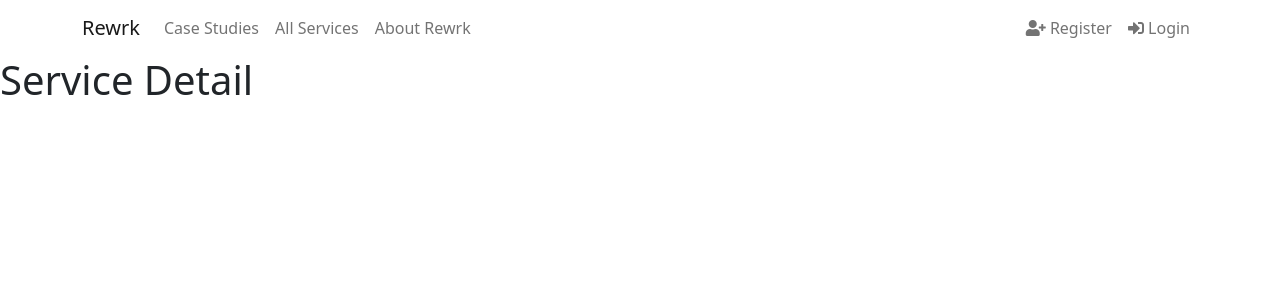
After one commit to Aoibhinn/Rewrk_MS4, a Django app: a page that uses templates/service.html in a window 1280 px wide. The commit adds this page. Shown: the top 300 px of the page. Run offline with Django 3.2, Linux system fonts and the light colour scheme; tables that the repository leaves empty hold one stand-in row (values such as "Sample post").

Commit message:
create servicedetail view and url and link to services.html file

```diff
--- a/service/models.py
+++ b/service/models.py
@@ -16,6 +16,7 @@ class Service(models.Model):
     status = models.IntegerField(choices=STATUS, default=0)
     customer = models.ManyToManyField(
         User, related_name="customer_services", blank=True)
+    id = models.AutoField(primary_key=True)
 
     class Meta:
         ordering = ["-created_on"]
--- a/service/urls.py
+++ b/service/urls.py
@@ -2,5 +2,6 @@ from . import views
 from django.urls import path
 
 urlpatterns = [
-    path('', views.ServiceList.as_view(), name='home')
+    path('', views.ServiceList.as_view(), name='home'),
+    path('<slug:slug>', views.ServiceDetail.as_view(), name='service_detail'),
 ]
--- a/service/views.py
+++ b/service/views.py
@@ -1,5 +1,5 @@
-from django.shortcuts import render
-from django.views import generic
+from django.shortcuts import render, get_object_or_404
+from django.views import generic, View
 from .models import Service
 
 
@@ -8,3 +8,18 @@ class ServiceList(generic.ListView):
     context_object_name = 'services'
     queryset = Service.objects.filter(status=1).order_by('-created_on')
     template_name = 'services.html'
+
+
+
+class ServiceDetail(View):
+    def get(self, request, slug, *args, **kwargs):
+        queryset = Service.objects.filter(status=1)
+        post = get_object_or_404(queryset, slug=slug)
+
+        return render(
+            request,
+            'service.html',
+            {
+                'service': Service
+            }
+        )
--- /dev/null
+++ b/templates/service.html
@@ -0,0 +1,9 @@
+{% extends "base.html" %}
+{% block title %}| Our Services{% endblock title %}
+
+{% block content %}
+  <h1>Service Detail</h1>
+
+    <h1> {{ service.service_name }} </h1>
+
+{% endblock %}
--- a/templates/services.html
+++ b/templates/services.html
@@ -27,7 +27,7 @@
 								</div>
 							</div>
 							<hr>
-							<a href="{#}" class="btn btn-primary btn-block">Book Now</a>
+							<a href="{% url 'service_detail' service.slug %}" class="btn btn-primary btn-block">Book Now</a>
 						</div>
 					</div>
 				</div>
```
